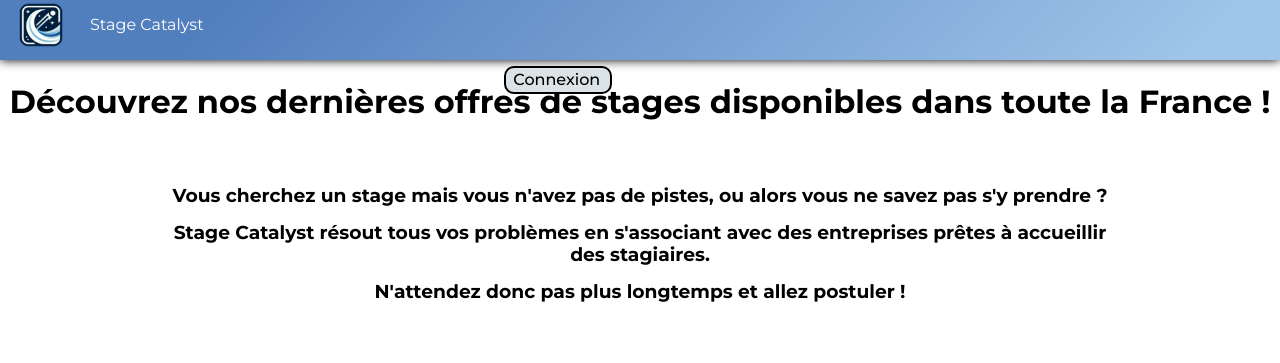
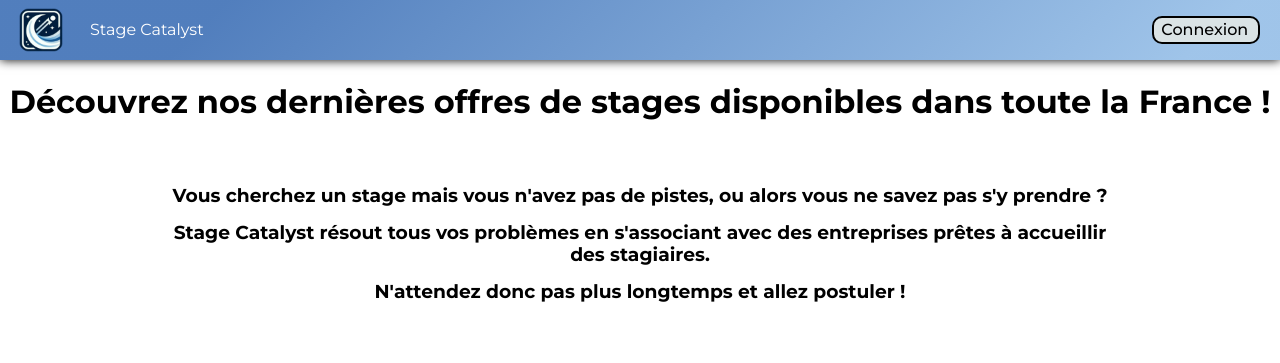
Before and after one commit to aschnepp/Projet-WEB-BETA, a PHP site: page / in a window 1280 px wide. Shown: the top 363 px of the page. Run offline with PHP 8.4, Linux system fonts and the light colour scheme.

Commit message:
Changement du header utilisé dans le CSS

```diff
--- a/assets/styles/header-accueil.css
+++ /dev/null
@@ -1,5 +0,0 @@
-@import "header.css";
-
-html body header {
-    grid-template-columns: repeat(2, minmax(0, 1fr));
-}
--- a/assets/styles/index.css
+++ b/assets/styles/index.css
@@ -1,5 +1,5 @@
 @import "color-palette.css";
-@import "header-accueil.css";
+@import "header.css";
 @import "footer.css";
 @import "normalize.css";
 
--- a/assets/styles/login.css
+++ b/assets/styles/login.css
@@ -1,5 +1,5 @@
 @import "normalize.css";
-@import "header-accueil.css";
+@import "header.css";
 @import "footer.css";
 @import "color-palette.css";
 
--- a/assets/styles/style.css
+++ /dev/null
@@ -1,6 +0,0 @@
-@import "color-palette.css";
-
-.Titre {
-  font-family: "Montserrat";
-  text-align: center;
-}
```
